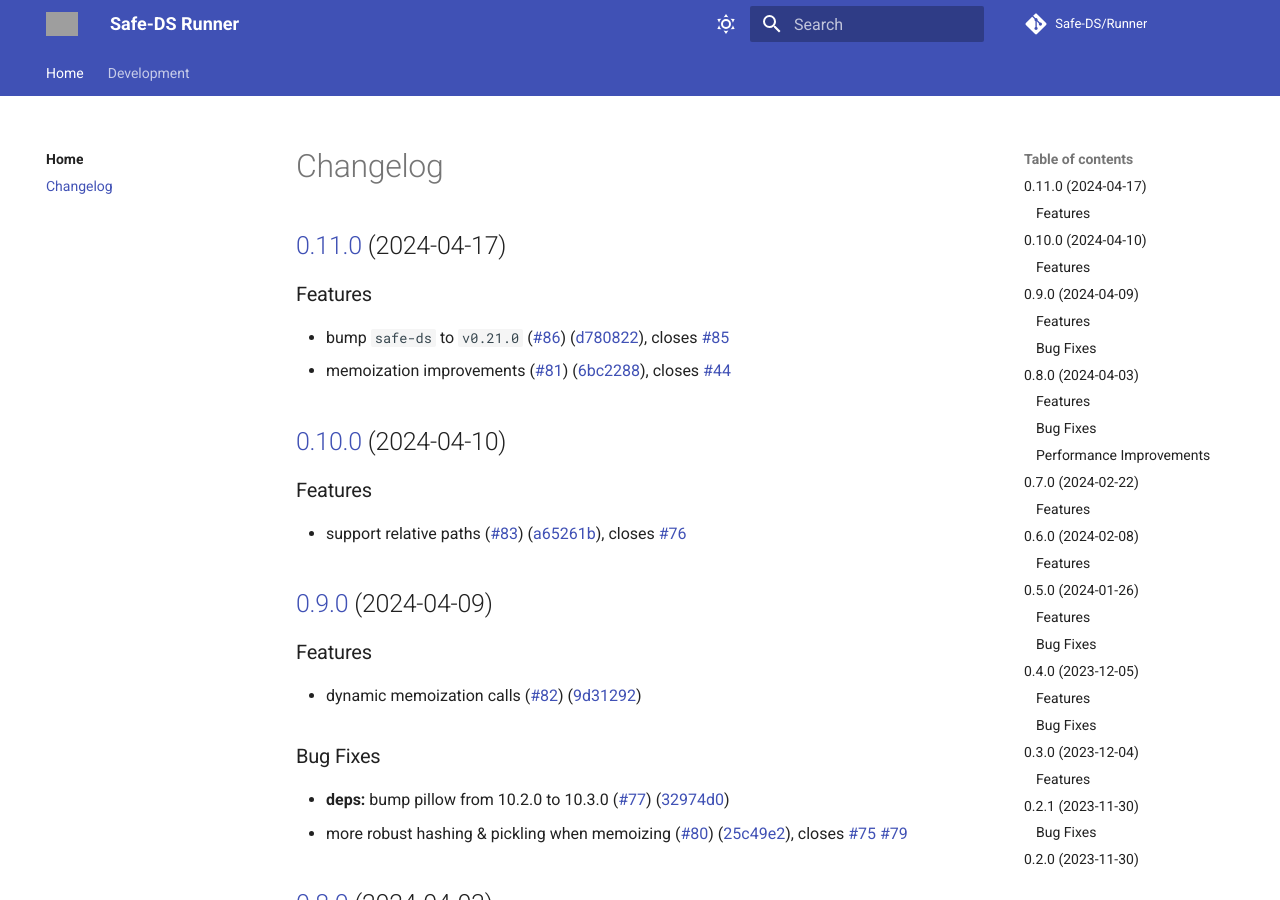
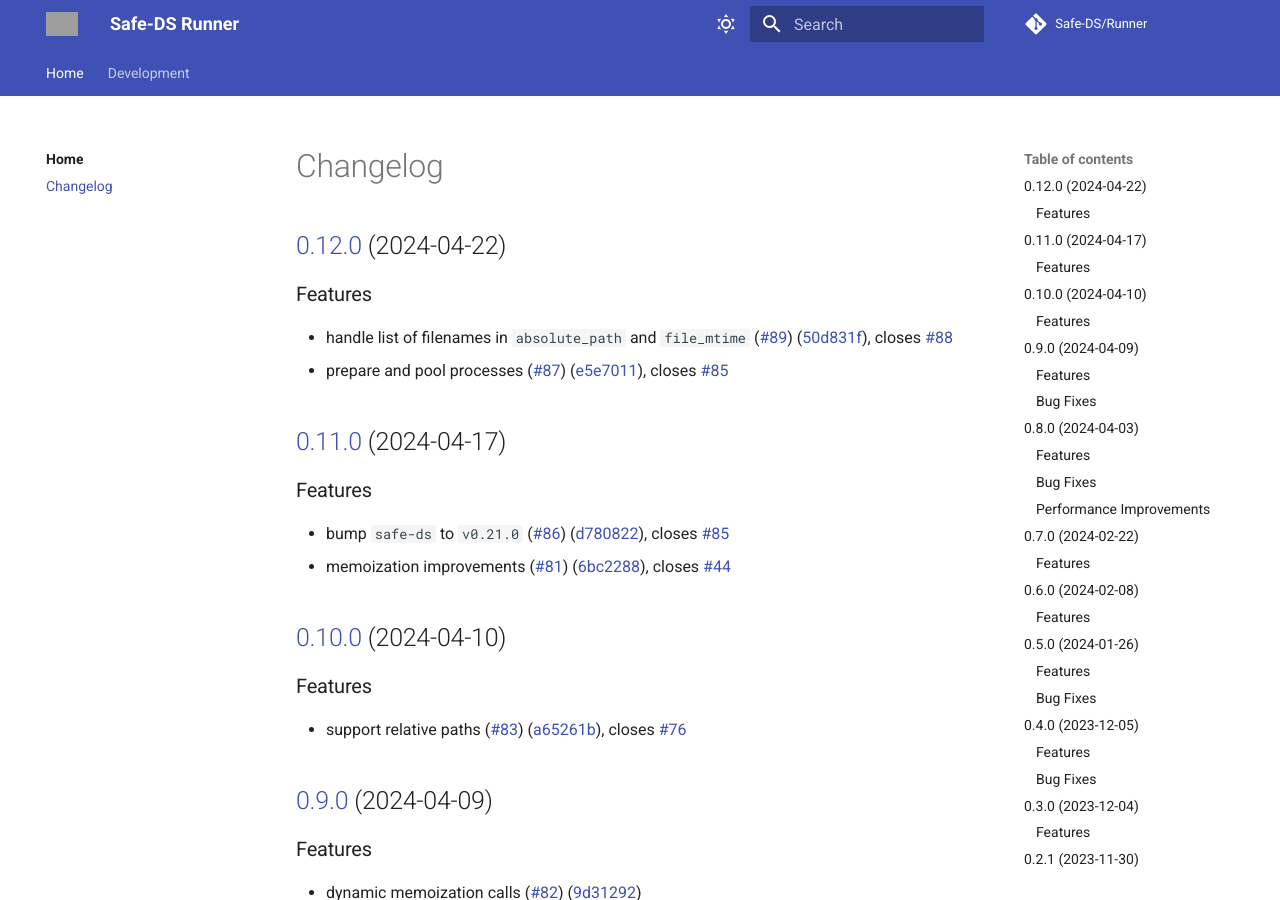
Before and after one commit to Safe-DS/Runner, an MkDocs documentation site: the page built from docs/CHANGELOG.md, in a window 1280 px wide and 900 px high. Built offline with MkDocs 1.6.1 and Material for MkDocs 9.7.7, drawn with Linux system fonts in a browser that asks for light colours; comment, search, counter and statistics services are not loaded; grey boxes are pictures that could not be loaded.

Commit message:
chore(release): 0.12.0 [skip ci]
## [0.12.0](https://github.com/Safe-DS/Runner/compare/v0.11.0...v0.12.0) (2024-04-22)

### Features

* handle list of filenames in `absolute_path` and `file_mtime` ([#89](https://github.com/Safe-DS/Runner/issues/89)) ([50d831f](https://github.com/Safe-DS/Runner/commit/50d831fb2ed5381e4d4f5bf291431dcf3b7edd07)), closes [#88](https://github.com/Safe-DS/Runner/issues/88)
* prepare and pool processes ([#87](https://github.com/Safe-DS/Runner/issues/87)) ([e5e7011](https://github.com/Safe-DS/Runner/commit/e5e7011eca50a49acd7f8c0ca937ad43faf393e6)), closes [#85](https://github.com/Safe-DS/Runner/issues/85)

```diff
--- a/docs/CHANGELOG.md
+++ b/docs/CHANGELOG.md
@@ -1,3 +1,11 @@
+## [0.12.0](https://github.com/Safe-DS/Runner/compare/v0.11.0...v0.12.0) (2024-04-22)
+
+
+### Features
+
+* handle list of filenames in `absolute_path` and `file_mtime` ([#89](https://github.com/Safe-DS/Runner/issues/89)) ([50d831f](https://github.com/Safe-DS/Runner/commit/50d831fb2ed5381e4d4f5bf291431dcf3b7edd07)), closes [#88](https://github.com/Safe-DS/Runner/issues/88)
+* prepare and pool processes ([#87](https://github.com/Safe-DS/Runner/issues/87)) ([e5e7011](https://github.com/Safe-DS/Runner/commit/e5e7011eca50a49acd7f8c0ca937ad43faf393e6)), closes [#85](https://github.com/Safe-DS/Runner/issues/85)
+
 ## [0.11.0](https://github.com/Safe-DS/Runner/compare/v0.10.0...v0.11.0) (2024-04-17)
 
 
--- a/pyproject.toml
+++ b/pyproject.toml
@@ -1,6 +1,6 @@
 [tool.poetry]
 name = "safe-ds-runner"
-version = "0.11.0"
+version = "0.12.0"
 description = "Execute Safe-DS programs that were compiled to Python."
 authors = ["Lars Reimann <mail@larsreimann.com>"]
 license = "MIT"
```
